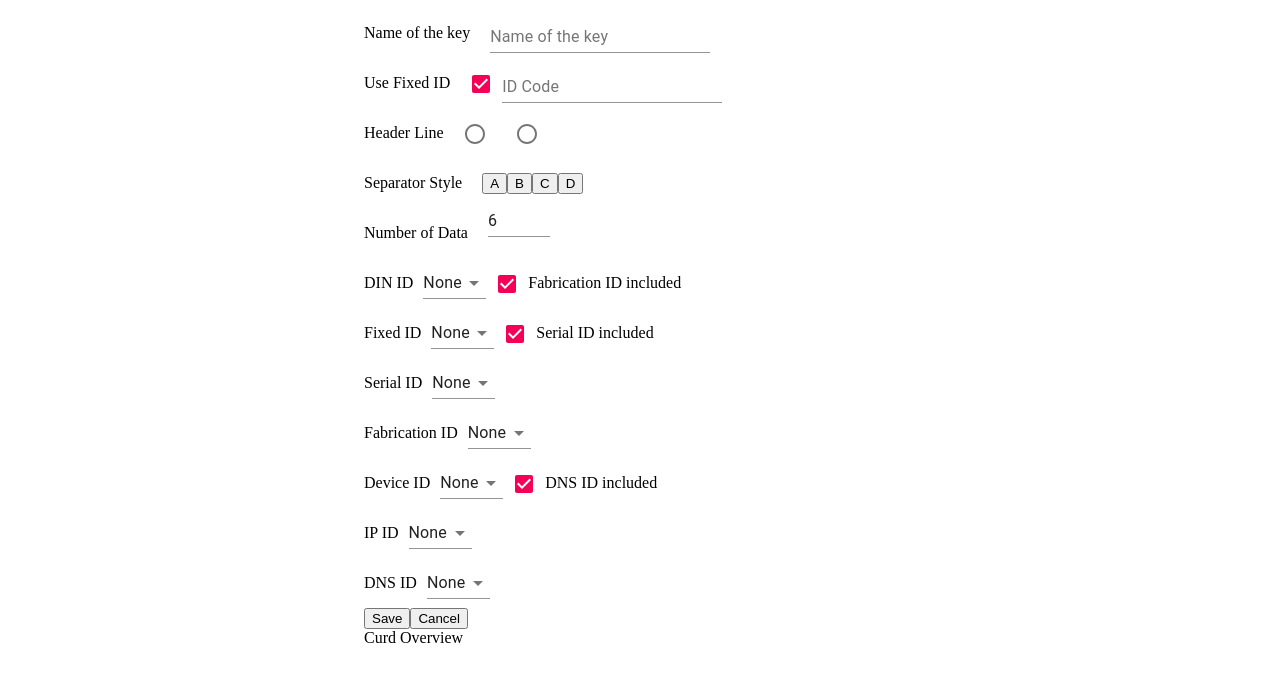
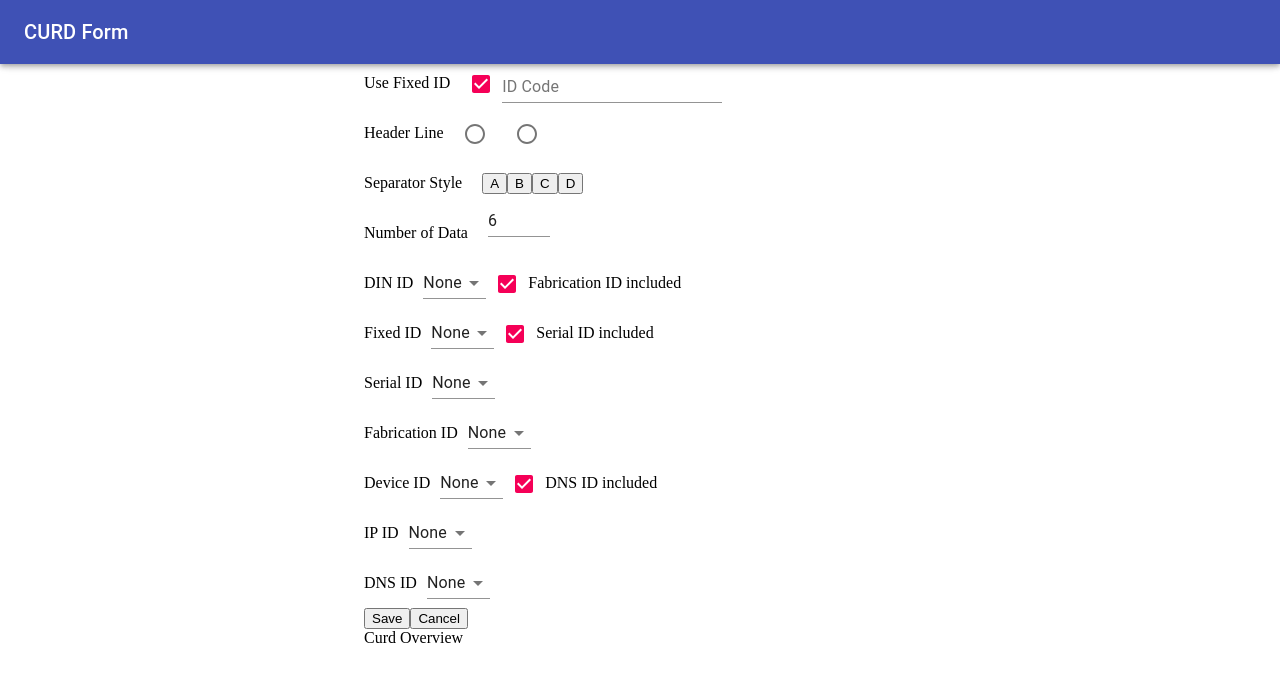
Before and after one commit to amrahman90/reactSampleCrudForm, a React app: page / in a window 1280 px wide. Shown: the top 682 px of the page. Built offline with nearby package versions, Linux system fonts and the light colour scheme.

Commit message:
added material appbar

```diff
--- a/src/components/App.tsx
+++ b/src/components/App.tsx
@@ -3,10 +3,12 @@ import './App.scss';
 import CurdForm from './CurdForm';
 import CurdOverviewTable from './CurdOverviewTable';
 import { Container } from '@material-ui/core/';
+import MaterialAppBar from './Appbar/MaterialAppBar';
 
 const App: React.FunctionComponent = () => {
   return (
     <>
+      <MaterialAppBar />
       <Container maxWidth="sm">
         <CurdForm />
         <CurdOverviewTable />
--- /dev/null
+++ b/src/components/Appbar/MaterialAppBar.tsx
@@ -0,0 +1,23 @@
+import React from 'react';
+import AppBar from '@material-ui/core/AppBar';
+import Toolbar from '@material-ui/core/Toolbar';
+import Typography from '@material-ui/core/Typography';
+
+
+
+const MaterialAppBar: React.FunctionComponent = () => {
+
+  return (
+
+    <>
+      <AppBar>
+        <Toolbar>
+          <Typography variant="h6">CURD Form</Typography>
+
+        </Toolbar>
+      </AppBar>
+    </>
+  );
+}
+
+export default MaterialAppBar;
```
